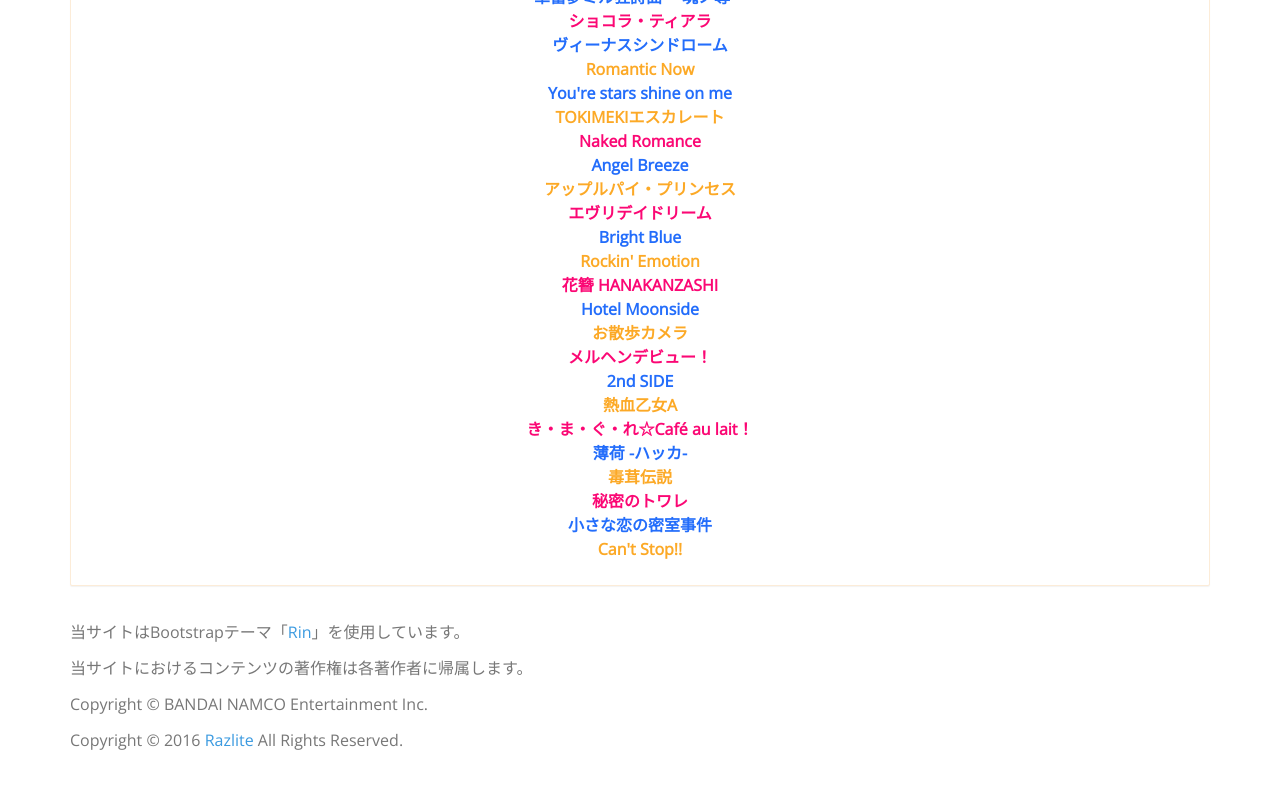
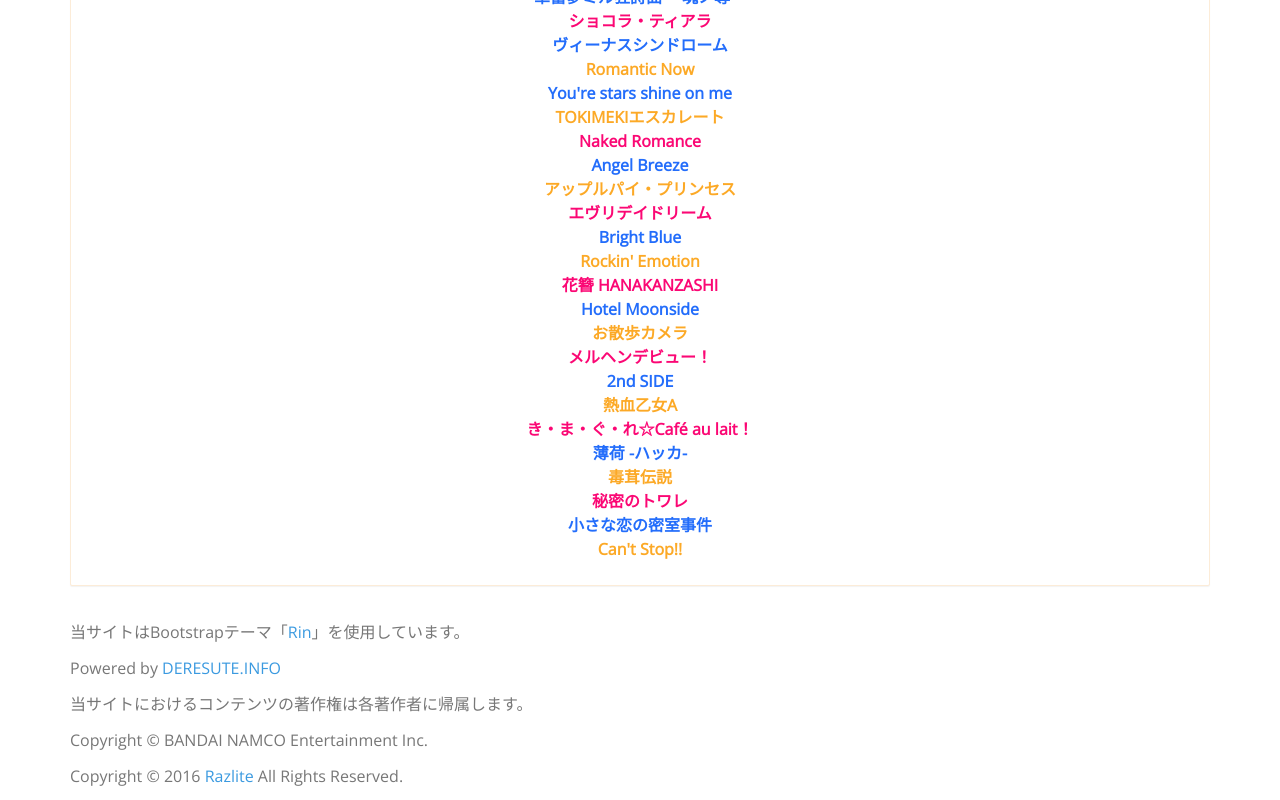
Before and after one commit to razlite/Starlight-Selector, a plain HTML site: page index.html in a window 1280 px wide. Shown: the part 2277-3077 px from the top of the page. Before the commit the page ends 3041 px from the top, so only its background shows below. Drawn offline with nearby package versions, Linux system fonts and the light colour scheme.

Commit message:
フッターの更新

```diff
--- a/index.html
+++ b/index.html
@@ -143,6 +143,7 @@
 	<footer class="footer">
 		<div class="container">
     		<p class="text-muted">当サイトはBootstrapテーマ「<a href="https://rinhoshizo.la/">Rin</a>」を使用しています。</p>
+			<p class="text-muted">Powered by <a href="https://deresute.info/">DERESUTE.INFO</a>
 			<p class="text-muted">当サイトにおけるコンテンツの著作権は各著作者に帰属します。<p>
     		<p class="text-muted">Copyright © BANDAI NAMCO Entertainment Inc. </p>
     		<p class="text-muted">Copyright © 2016 <a href="https://github.com/razlite">Razlite</a> All Rights Reserved. </p>
```
